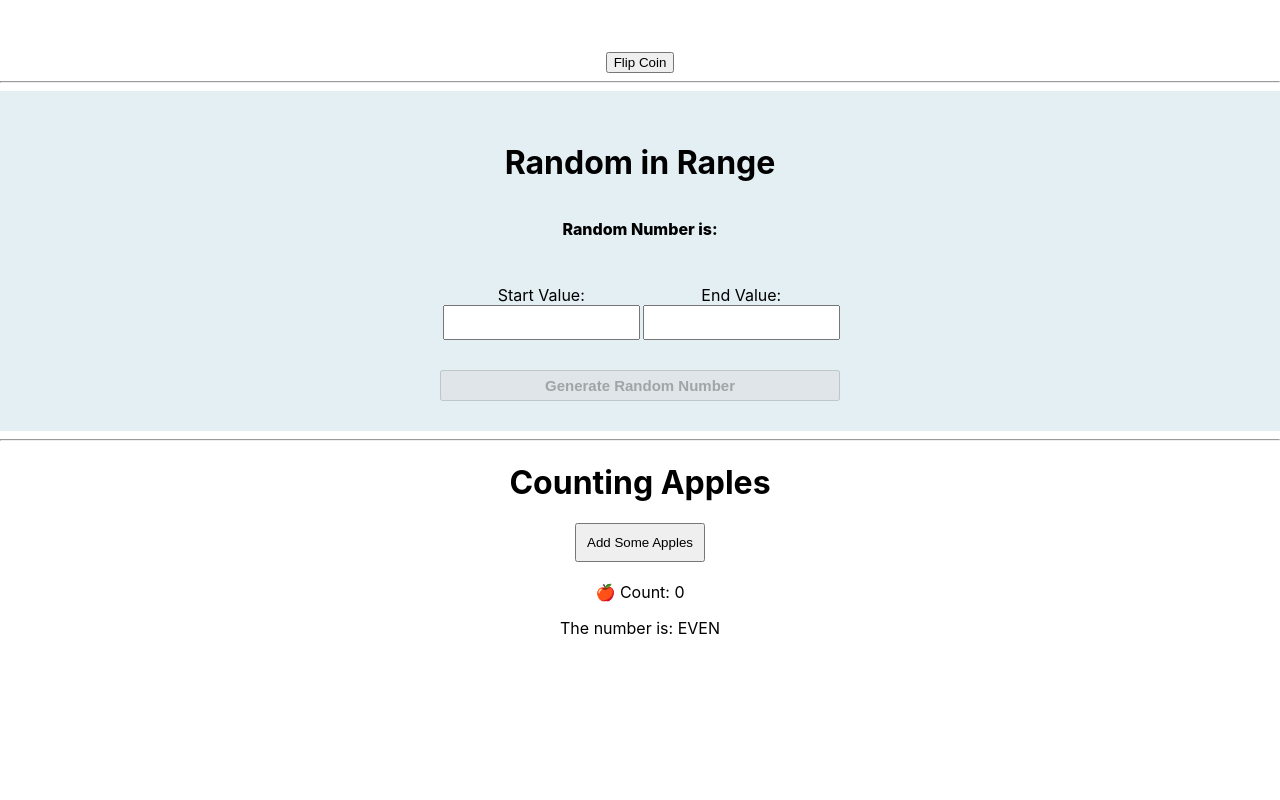
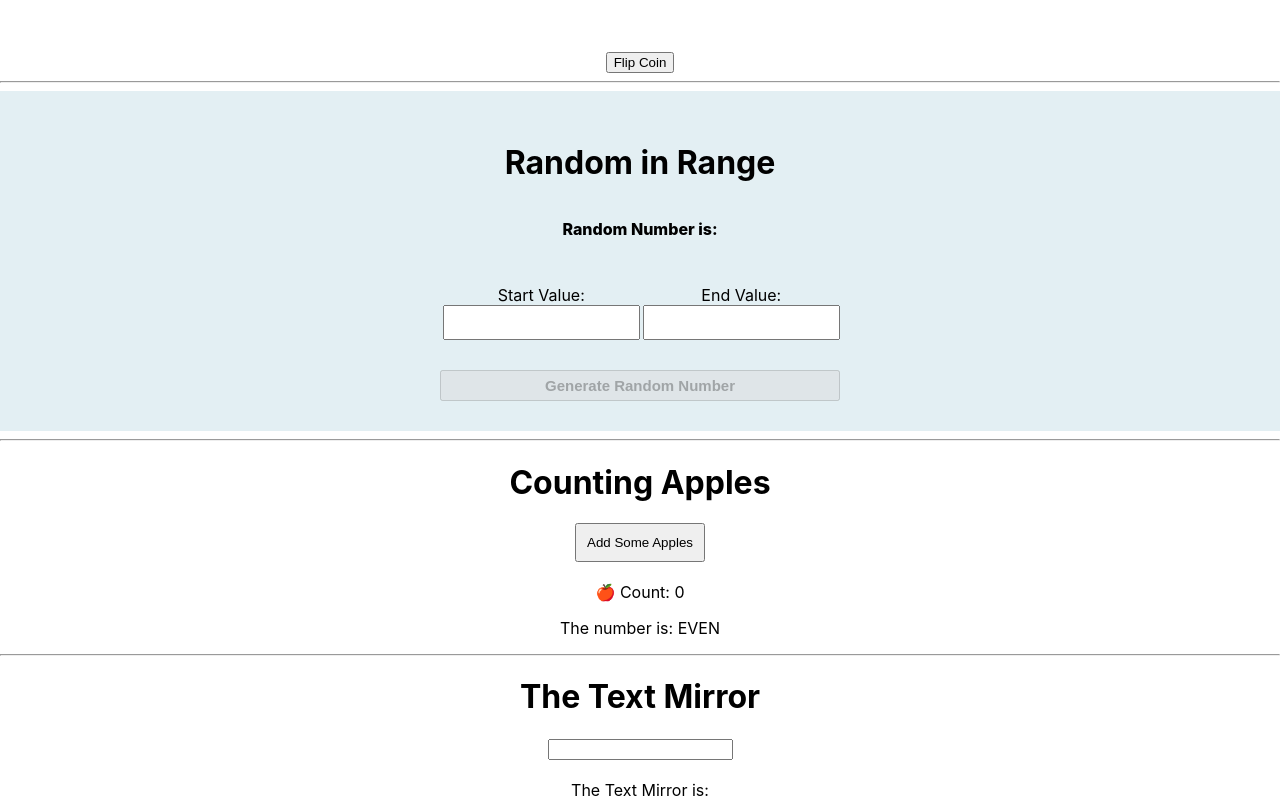
Before and after one commit to annamolaohein/proj-1-coinflip, a React (Create React App) app: page /random in a window 1280 px wide. Shown: the part 405-1205 px from the top of the page. Before the commit the page ends 1059 px from the top, so only its background shows below. Built offline with nearby package versions, Linux system fonts and the light colour scheme.

Commit message:
The Text Mirror

```diff
--- a/src/component/CoinFlip.css
+++ b/src/component/CoinFlip.css
@@ -63,3 +63,8 @@
   margin-bottom: 20px;
   padding: 10px 10px;
 }
+
+/* The Text Mirror */
+.Text_Mirror input{
+  margin-bottom: 20px;
+}
--- a/src/component/Count_Apple.js
+++ b/src/component/Count_Apple.js
@@ -24,6 +24,7 @@ export const Count_Apple = () => {
             </div>
             <div>
                 <p>The number is: {countApple % 2 == 0 ? "EVEN" : "ODD"}</p>
+
             </div>
         </div>
     )
--- /dev/null
+++ b/src/component/TextMirror.js
@@ -0,0 +1,29 @@
+import React, { useState } from 'react'
+
+export const TextMirror = () => {
+    const [inputText, setInputText] = useState("");
+    const ReverseText = (s) => {
+        return s.split("").reverse().join("");
+    }
+
+    return (
+        <div className='Text_Mirror'>
+            <h1>The Text Mirror</h1>
+            <div>
+                <input type="text"
+                    value={inputText}
+                    onChange={(m) =>
+                        setInputText((m.target.value))}
+                >
+
+                </input>
+            </div>
+            <div>
+                <label>
+                    The Text Mirror is:
+                    {ReverseText(inputText)}
+                </label>
+            </div>
+        </div>
+    )
+}
--- a/src/pages/HomePage.js
+++ b/src/pages/HomePage.js
@@ -3,6 +3,7 @@ import { Count_Apple } from "../component/Count_Apple";
 import { ClassCoinFlip } from "../component/ClassCoinFlip";
 import { CoinFlip } from "../component/CoinFlip";
 import { Random } from "../component/Random";
+import { TextMirror } from "../component/TextMirror";
 
 export const HomePage = () => {
   return (
@@ -15,6 +16,8 @@ export const HomePage = () => {
       <Random/>
       <hr/>
       <Count_Apple/>
+      <hr/>
+      <TextMirror/>
     </div>
   );
 };
```
